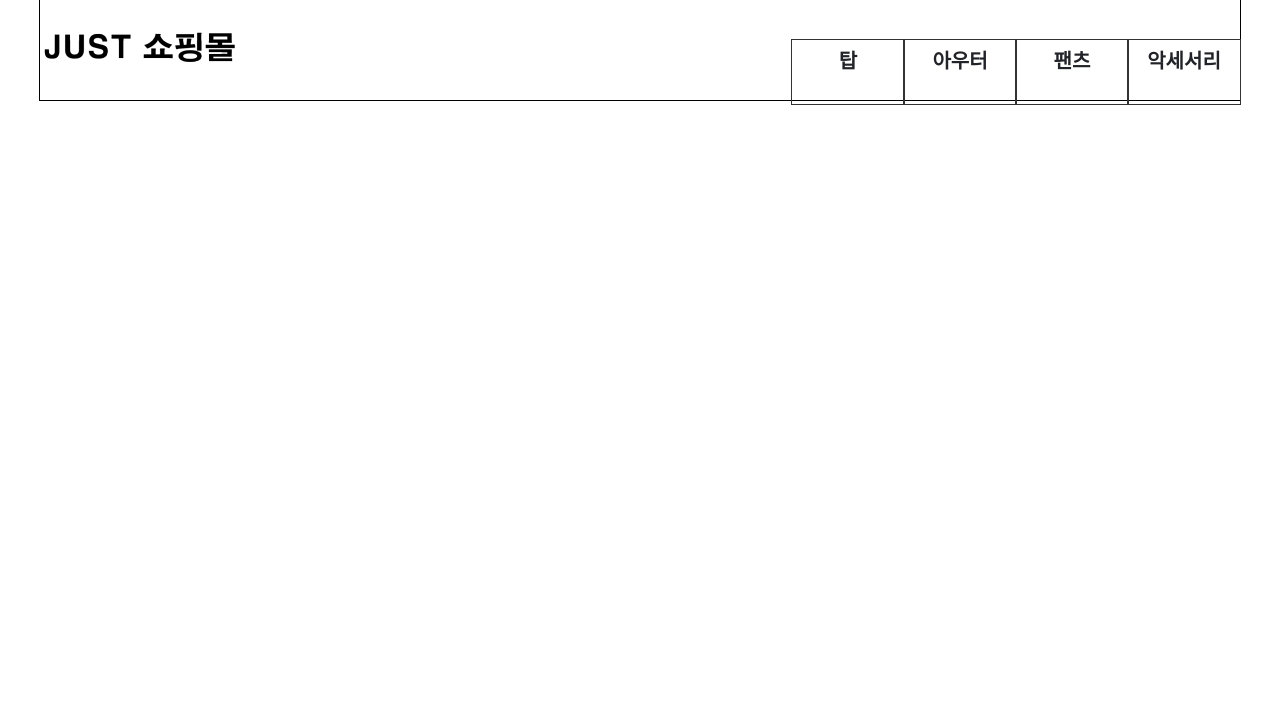
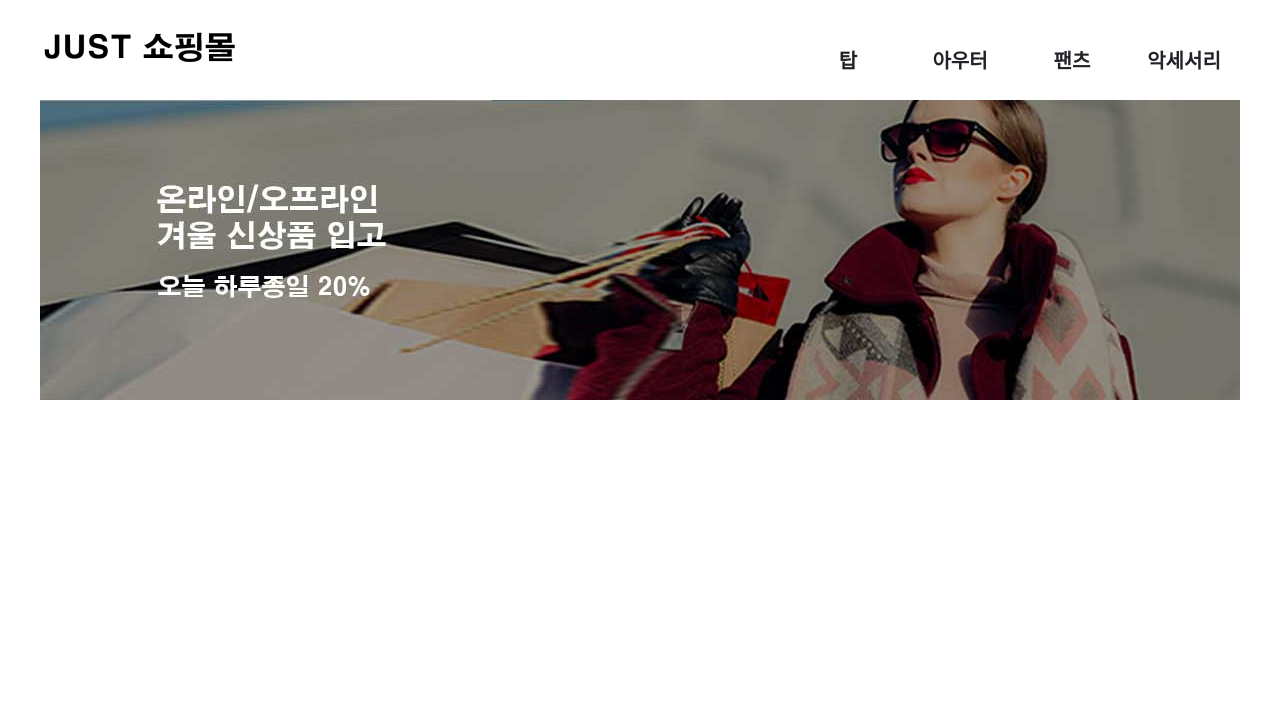
Before and after one commit to rhdhltnr123/Web, a plain HTML site: page index.html in a window 1280 px wide. Drawn offline with Linux system fonts and the light colour scheme.

Commit message:
이미지 슬라이더 구현

```diff
--- a/css/style.css
+++ b/css/style.css
@@ -13,7 +13,7 @@
 .container {
   width: 1200px;
   margin: 0 auto;
-  outline: 1px solid #000;
+  /* outline: 1px solid #000; */
 }
 
 ul {
@@ -28,6 +28,7 @@ a {
 header {
   height: 100px;
   position: relative;
+  z-index: 9999;
 }
 
 header h1 {
@@ -46,7 +47,7 @@ header nav > .depth1 {
 }
 
 header nav > .depth1 > li {
-  outline: 1px solid #333;
+  /* outline: 1px solid #333; */
   width: 7rem;
   text-align: center;
 }
@@ -76,7 +77,7 @@ header nav .depth2 {
 
 /* 2단계 메뉴 보임 */
 header nav .depth2.show {
-  max-height: 200px;
+  max-height: 300px;
   opacity: 1;
 }
 
@@ -84,3 +85,25 @@ header nav .depth2.show {
 header nav .depth1 > li > a:hover {
   opacity: 0.7;
 }
+
+/* 2단계 메뉴 hover */
+header nav .depth2 > li > a:hover {
+  background: pink;
+  color: #fff;
+}
+
+.slider {
+  width: 1200px;
+  height: 300px;
+  /* outline: 5px solid red; */
+  overflow: hidden;
+}
+
+.slider > .sliders {
+  /* transform: translateY(0px); */
+  transition: 1s;
+}
+
+.slider > .sliders > img {
+  display: block;
+}
--- a/index.html
+++ b/index.html
@@ -55,5 +55,15 @@
         </ul>
       </nav>
     </header>
+    <section id="main-visual" class="container">
+      <div class="slider">
+        <div class="sliders">
+          <img src="./images/slide1.jpg" alt="slide1" />
+          <img src="./images/slide2.jpg" alt="slide2" />
+          <img src="./images/slide3.jpg" alt="slide3" />
+        </div>
+      </div>
+      <!-- slider -->
+    </section>
   </body>
 </html>
--- a/script/main.js
+++ b/script/main.js
@@ -1,13 +1,31 @@
 /* main.js */
 $(function () {
+  // 1. 해당 목록만 내려오는 유형(기본)
+  // 2. 전체 목록만 내려오는 유형
   $("nav .depth1 > li").hover(
     function () {
       // mouseover
-      $(this).children().addClass("show");
+      // $(this).children().addClass("show");
+      $("nav .depth2").addClass("show");
     },
     function () {
       // mouseout
-      $(this).children().removeClass("show");
+      // $(this).children().removeClass("show");
+      $("nav .depth2").removeClass("show");
     }
   );
-});
+
+  // 이미지 슬라이더
+  let img_num = 0; // 이미지 번호
+
+  setInterval(function () {
+    img_num++; // 이미지 번호 증가
+    // 마지막 이미지면 처음으로
+    if (img_num > 2) {
+      img_num = 0;
+    }
+    $(".slider > .sliders").css({
+      transform: `translateY(${-img_num * 300}px)`,
+    });
+  }, 3000);
+}); // $
```
Also changed, not shown: images/img01.jpg (deleted), images/slide1.jpg (added), images/slide2.jpg (added), images/slide3.jpg (added), 2 other files.
